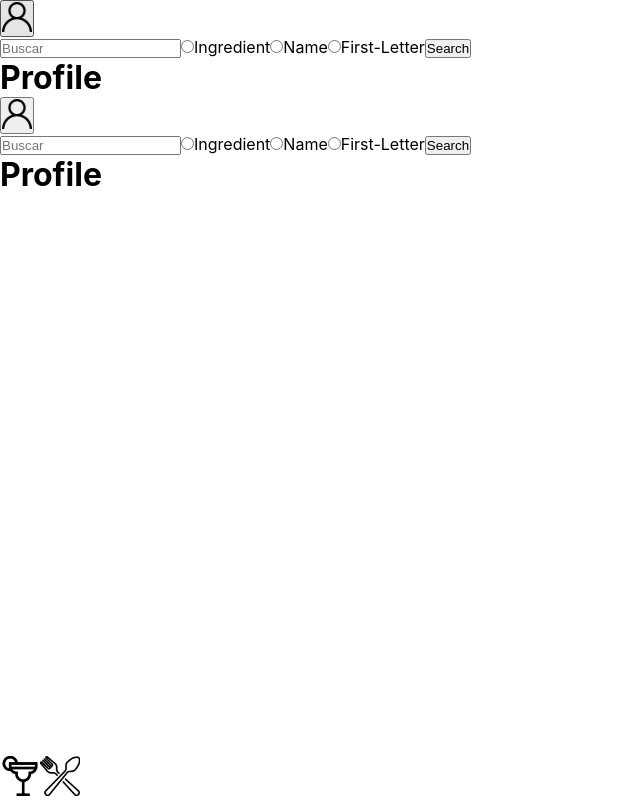
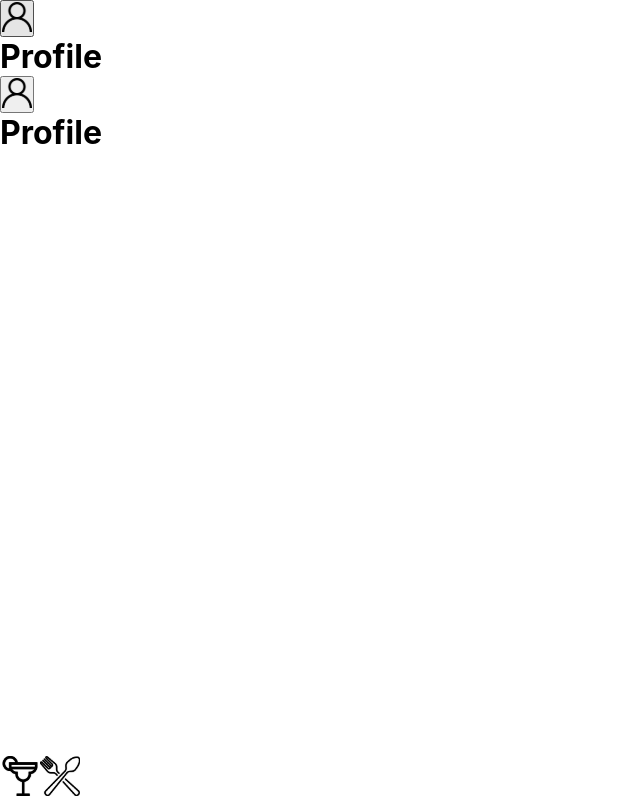
Before and after one commit to rafaelmagalhaesguedes/recipesApp, a React (Vite) app: page /profile in a window 1280 px wide. Shown: the whole page, without its empty margins (0-640 px from the left). Built offline with nearby package versions, Linux system fonts and the light colour scheme.

Commit message:
fix: searchBar Header

```diff
--- a/src/components/Header.tsx
+++ b/src/components/Header.tsx
@@ -63,7 +63,7 @@ export default function Header() {
             src={ searchIcon }
           />
         </button>
-      ) : <SearchBar /> }
+      ) : null }
 
       {searchVisible && (
         <SearchBar />
```
